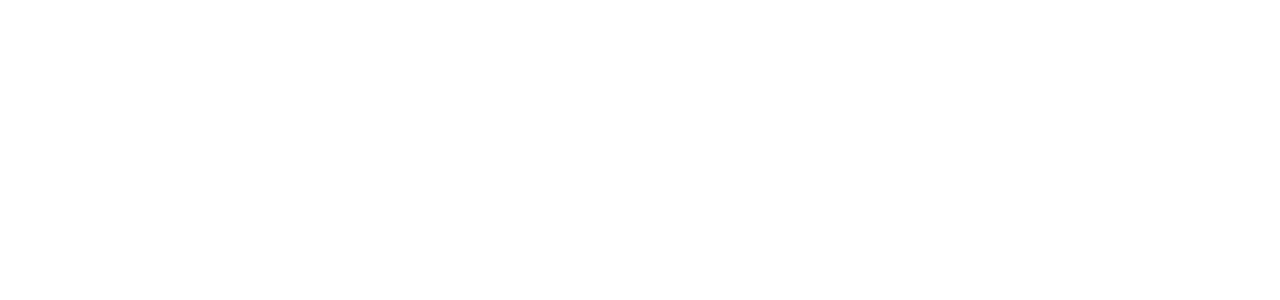
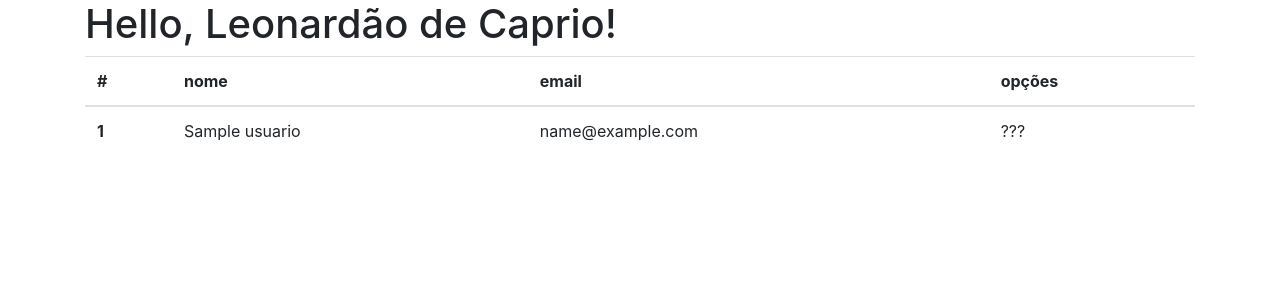
Before and after one commit to jeffersonchaves/resenha_upgrade_2info1, a PHP site: page / in a window 1280 px wide. Before the commit the part shown is empty. Shown: the top 300 px of the page. Run offline with PHP 8.4, Linux system fonts and the light colour scheme; tables that the repository leaves empty or names only in its code hold one stand-in row (values such as "Sample post").

Commit message:
Add files via upload

```diff
--- a/app/controllers/usuario.php
+++ b/app/controllers/usuario.php
@@ -1,8 +1,24 @@
 <?php
 
-    require "../models/Usuario.php";
+    require __DIR__."/../models/Usuario.php";
 
-    $usuario = new Usuario();
-    $usuarios = $usuario->getUsuarios();
 
-    print_r($usuarios);
+    function index(){
+        $usuario = new Usuario();
+        $usuarios = $usuario->getUsuarios();
+
+        $teste = "Leonardão de Caprio";
+
+        require __DIR__."/../views/usuario_listar.php";
+
+    }
+
+    function excluir(){
+        echo "chamou o excluir";
+    }
+
+    if(isset($_GET['acao']) and function_exists($_GET['acao']) ){
+        call_user_func($_GET['acao']);
+    }else {
+        index();
+    }
--- a/app/models/Usuario.php
+++ b/app/models/Usuario.php
@@ -6,7 +6,7 @@
  * Time: 08:57
  */
 
-require '../connection/Connection.php';
+require __DIR__.'/../connection/Connection.php';
 
 class Usuario {
 
--- /dev/null
+++ b/app/views/usuario_listar.php
@@ -0,0 +1,47 @@
+<!doctype html>
+<html lang="en">
+<head>
+    <!-- Required meta tags -->
+    <meta charset="utf-8">
+    <meta name="viewport" content="width=device-width, initial-scale=1, shrink-to-fit=no">
+
+    <!-- Bootstrap CSS -->
+    <link rel="stylesheet" href="https://stackpath.bootstrapcdn.com/bootstrap/4.1.3/css/bootstrap.min.css">
+
+    <title>Hello, world!</title>
+</head>
+<body>
+
+    <div class="container">
+
+        <h1>Hello, <?= $teste?>!  </h1>
+
+
+        <table class="table">
+            <thead>
+            <tr>
+                <th scope="col">#</th>
+                <th scope="col">nome</th>
+                <th scope="col">email</th>
+                <th scope="col">opções</th>
+            </tr>
+            </thead>
+            <tbody>
+
+                <?php foreach ($usuarios as $usuario): ?>
+                <tr>
+                    <th scope="row"><?= $usuario['id'] ?></th>
+                    <td><?= $usuario['nome'] ?></td>
+                    <td><?= $usuario['email'] ?></td>
+                    <td>???</td>
+                </tr>
+                <?php endforeach; ?>
+
+            </tbody>
+        </table>
+
+
+    </div>
+
+</body>
+</html>
--- a/index.php
+++ b/index.php
@@ -1,7 +1,3 @@
 <?php
-/**
- * Created by PhpStorm.
- * User: JEFFERSON
- * Date: 20/09/2018
- * Time: 16:50
- */
+
+    require __DIR__."/app/controllers/usuario.php";
```
